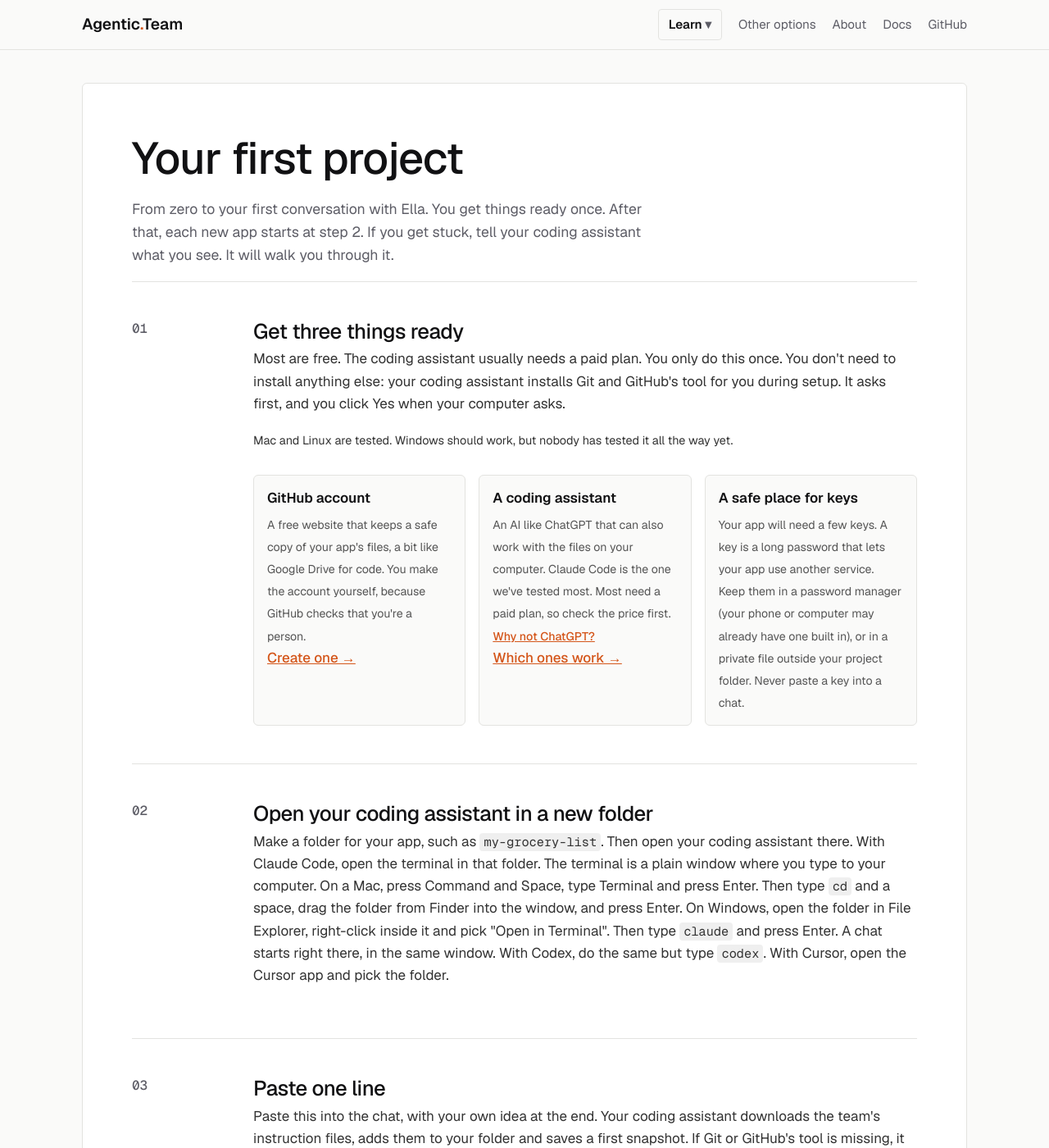
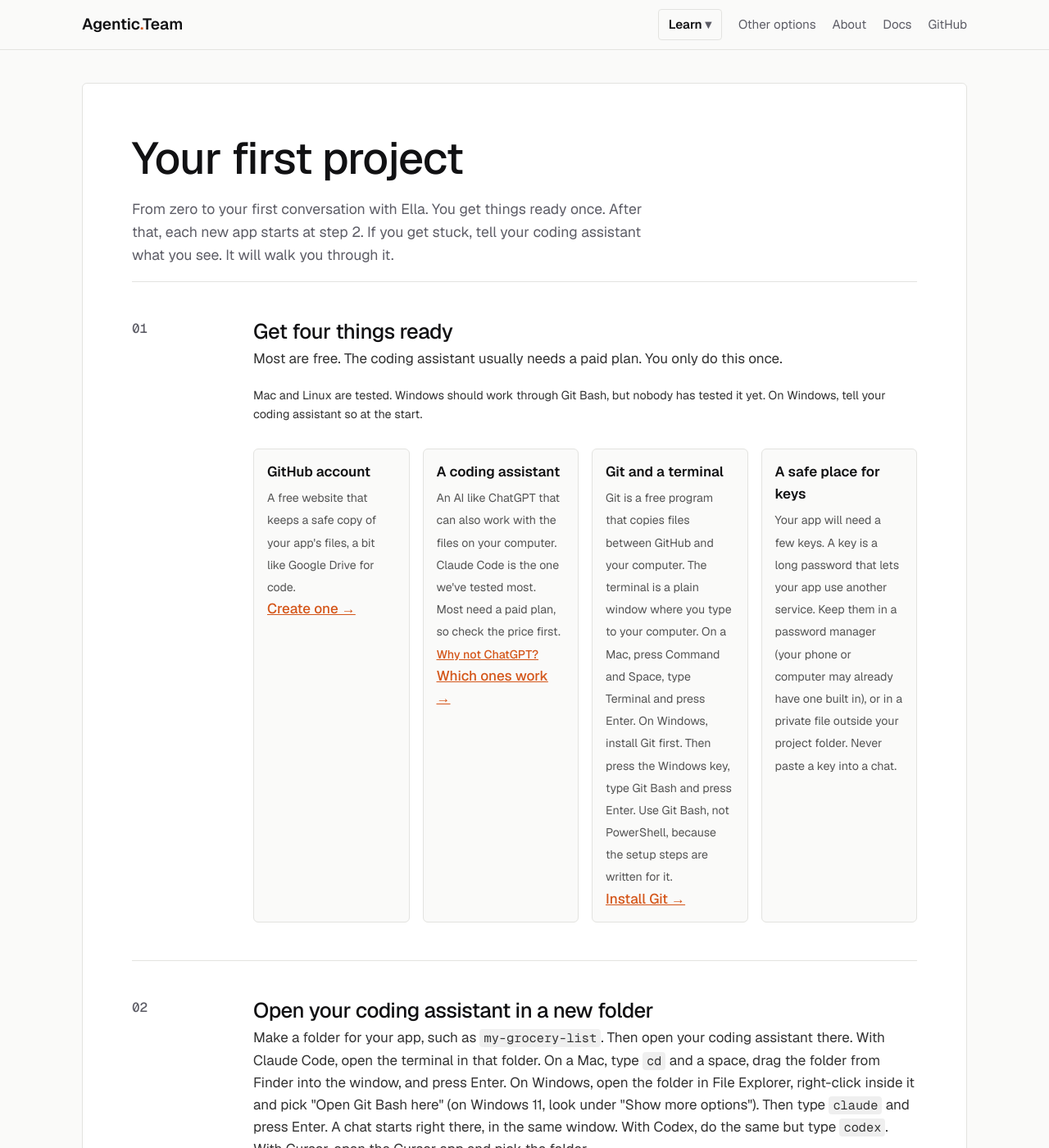
Before and after one commit to vibhortayal/agentic-team-oss, a Jekyll site: the page built from learn/first-project.html, in a window 1280 px wide and 1400 px high. Shown: the whole window at 82% size. Built offline with Jekyll 4.4.1, drawn with Linux system fonts in a browser that asks for light colours; some of the changed text lies outside the part shown.

Commit message:
Revert "Setup installs Git and GitHub's tool for the person, with their OK"
This reverts commit d26f40d070464f348b4dfc8b2d432505251d772a.

```diff
--- a/learn/first-project.html
+++ b/learn/first-project.html
@@ -46,12 +46,13 @@ next: {url: /learn/setup.html, title: "Set up GitHub for your team"}
   <div class="step reveal">
     <div class="num">1<svg class="draw" viewBox="0 0 110 110"><circle cx="40" cy="48" r="44" stroke="#e2442f" stroke-width="3" style="--len:290"/></svg></div>
     <div>
-      <h2>Get three things ready</h2>
-      <p>Most are free. The coding assistant usually needs a paid plan. You only do this once. You don't need to install anything else: your coding assistant installs Git and GitHub's tool for you during setup. It asks first, and you click Yes when your computer asks.</p>
-      <p class="note">Mac and Linux are tested. Windows should work, but nobody has tested it all the way yet.</p>
+      <h2>Get four things ready</h2>
+      <p>Most are free. The coding assistant usually needs a paid plan. You only do this once.</p>
+      <p class="note">Mac and Linux are tested. Windows should work through Git Bash, but nobody has tested it yet. On Windows, tell your coding assistant so at the start.</p>
       <div class="doodles">
-        <div class="doodle"><b>GitHub account</b><small>A free website that keeps a safe copy of your app's files, a bit like Google Drive for code. You make the account yourself, because GitHub checks that you're a person.</small><br><a href="https://docs.github.com/en/get-started/start-your-journey/creating-an-account-on-github">Create one →</a></div>
+        <div class="doodle"><b>GitHub account</b><small>A free website that keeps a safe copy of your app's files, a bit like Google Drive for code.</small><br><a href="https://docs.github.com/en/get-started/start-your-journey/creating-an-account-on-github">Create one →</a></div>
         <div class="doodle"><b>A coding assistant</b><small>An AI like ChatGPT that can also work with the files on your computer. Claude Code is the one we've tested most. Most need a paid plan, so check the price first. <a href="{{ '/learn/words.html' | relative_url }}">Why not ChatGPT?</a></small><br><a href="{{ '/adapters/#tools' | relative_url }}">Which ones work →</a></div>
+        <div class="doodle"><b>Git and a terminal</b><small>Git is a free program that copies files between GitHub and your computer. The terminal is a plain window where you type to your computer. On a Mac, press Command and Space, type Terminal and press Enter. On Windows, install Git first. Then press the Windows key, type Git Bash and press Enter. Use Git Bash, not PowerShell, because the setup steps are written for it.</small><br><a href="https://git-scm.com/downloads">Install Git →</a></div>
         <div class="doodle"><b>A safe place for keys</b><small>Your app will need a few keys. A key is a long password that lets your app use another service. Keep them in a password manager (your phone or computer may already have one built in), or in a private file outside your project folder. Never paste a key into a chat.</small></div>
       </div>
     </div>
@@ -61,7 +62,7 @@ next: {url: /learn/setup.html, title: "Set up GitHub for your team"}
     <div class="num">2<svg class="draw" viewBox="0 0 110 110"><circle cx="40" cy="48" r="44" stroke="#e2442f" stroke-width="3" style="--len:290"/></svg></div>
     <div>
       <h2>Open your coding assistant in a new folder</h2>
-      <p>Make a folder for your app, such as <code>my-grocery-list</code>. Then open your coding assistant there. With Claude Code, open the terminal in that folder. The terminal is a plain window where you type to your computer. On a Mac, press Command and Space, type Terminal and press Enter. Then type <code>cd</code> and a space, drag the folder from Finder into the window, and press Enter. On Windows, open the folder in File Explorer, right-click inside it and pick "Open in Terminal". Then type <code>claude</code> and press Enter. A chat starts right there, in the same window. With Codex, do the same but type <code>codex</code>. With Cursor, open the Cursor app and pick the folder.</p>
+      <p>Make a folder for your app, such as <code>my-grocery-list</code>. Then open your coding assistant there. With Claude Code, open the terminal in that folder. On a Mac, type <code>cd</code> and a space, drag the folder from Finder into the window, and press Enter. On Windows, open the folder in File Explorer, right-click inside it and pick "Open Git Bash here" (on Windows 11, look under "Show more options"). Then type <code>claude</code> and press Enter. A chat starts right there, in the same window. With Codex, do the same but type <code>codex</code>. With Cursor, open the Cursor app and pick the folder.</p>
     </div>
   </div>
 
@@ -69,7 +70,7 @@ next: {url: /learn/setup.html, title: "Set up GitHub for your team"}
     <div class="num">3<svg class="draw" viewBox="0 0 110 110"><circle cx="40" cy="48" r="44" stroke="#e2442f" stroke-width="3" style="--len:290"/></svg></div>
     <div>
       <h2>Paste one line</h2>
-      <p>Paste this into the chat, with your own idea at the end. Your coding assistant downloads the team's instruction files, adds them to your folder and saves a first snapshot. If Git or GitHub's tool is missing, it asks to install it. It also checks you have a GitHub account and asks you to sign in once in your browser.</p>
+      <p>Paste this into the chat, with your own idea at the end. Your coding assistant downloads the team's instruction files, adds them to your folder and saves a first snapshot. If something is missing, like Git, it tells you what to do.</p>
       <div class="code"><button class="copy">Copy</button>Set up Agentic Team here by following https://raw.githubusercontent.com/{{ site.github.repository_nwo }}/main/START.md. My idea: I want an app where my family can share a grocery list.</div>
       <svg class="draw" viewBox="0 0 300 60" width="300" height="60"><path d="M10 50 C 80 10, 180 10, 260 30 M 245 18 L 262 31 L 244 42" stroke="#1f4fbf" stroke-width="3" style="--len:340"/></svg>
       <span class="note">swap in your own idea, in your own words</span>
--- a/learn/words.html
+++ b/learn/words.html
@@ -89,9 +89,9 @@ next: {url: /learn/journey.html, title: "How a project goes"}
 
     <h2>The computer words</h2>
     <dl>
-      <div class="term"><dt>Terminal</dt><dd><p>A plain window where you type instructions to your computer instead of clicking. On a Mac, press Command and Space, type Terminal and press Enter. On Linux any terminal works. On Windows, press the Windows key, type Terminal and press Enter. Windows hasn't been fully tested yet.</p><p class="use">You'll paste a few commands into it, once per project.</p></dd></div>
+      <div class="term"><dt>Terminal</dt><dd><p>A plain window where you type instructions to your computer instead of clicking. On a Mac, press Command and Space, type Terminal and press Enter. On Linux any terminal works. On Windows, install Git for Windows, then press the Windows key, type Git Bash and press Enter. Use Git Bash, not PowerShell, because the setup steps are written for it. Windows hasn't been fully tested yet.</p><p class="use">You'll paste a few commands into it, once per project.</p></dd></div>
       <div class="term"><dt>Project folder</dt><dd><p>The folder on your computer that holds your app's files, for example <code>~/code/family-groceries</code>.</p><p class="use">You open your coding assistant inside it, so the AI works on the right files.</p></dd></div>
-      <div class="term"><dt>Git</dt><dd><p>A free program that saves snapshots of your project's files, called commits, so every change is recorded and can be undone.</p><p class="use">Your coding assistant installs it for you during setup, and the agents use it after that.</p></dd></div>
+      <div class="term"><dt>Git</dt><dd><p>A free program that saves snapshots of your project's files, called commits, so every change is recorded and can be undone.</p><p class="use">You install it once. The agents use it for you after that.</p></dd></div>
     </dl>
 
     <h2>The GitHub words</h2>
```
Also changed, not shown: START.md (+2 -8 lines), learn/setup.html (+8 -3 lines), README.md.
